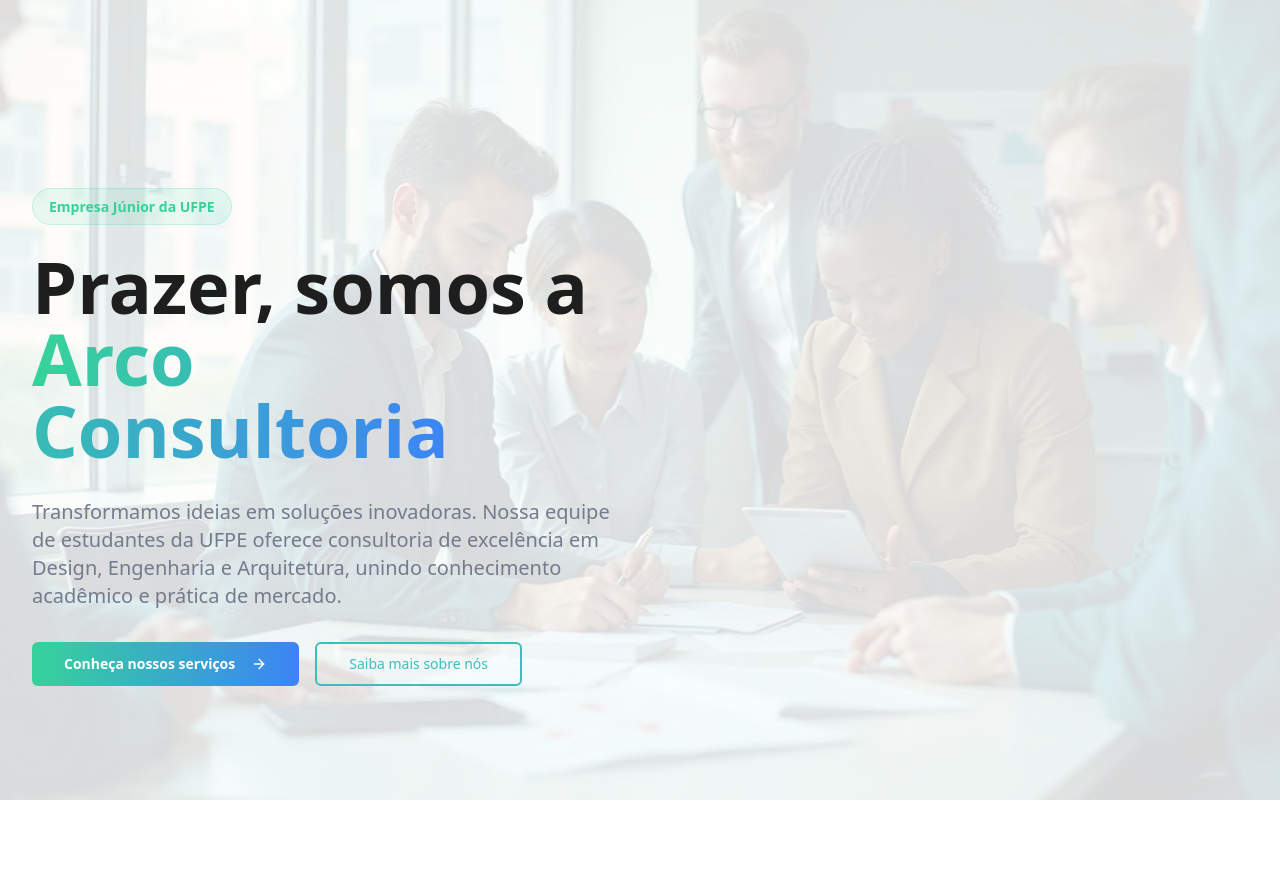
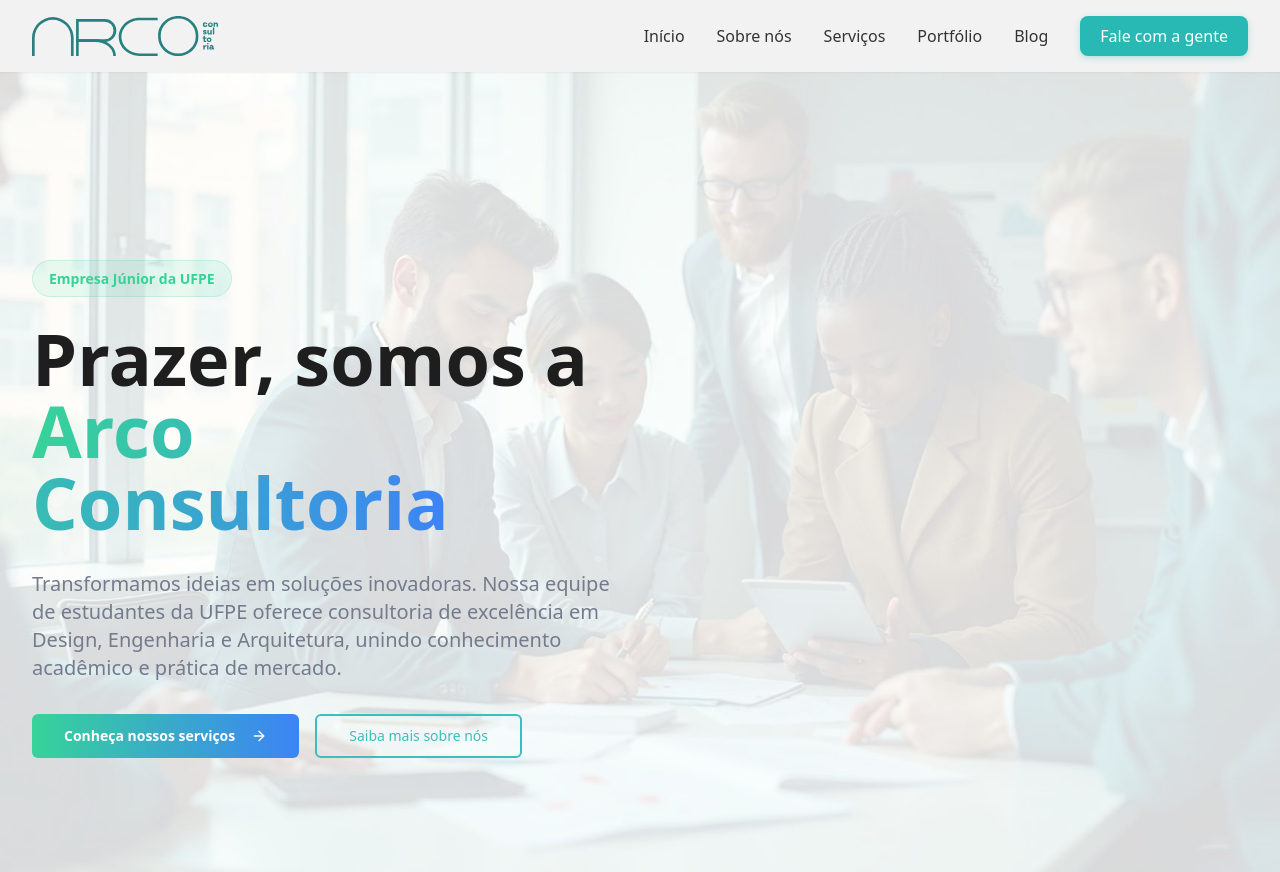
Before and after one commit to projetosseedabit/arco-site-deploy, a Next.js app: page / in a window 1280 px wide. Before the commit the page ends 800 px from the top, so only its background shows below. Built offline with nearby package versions, Linux system fonts and the light colour scheme.

Commit message:
feat: add header

```diff
--- a/src/app/page.tsx
+++ b/src/app/page.tsx
@@ -1,8 +1,10 @@
 import Hero from "@/components/Hero";
+import Header from "@/components/Header";
 
 export default function Home() {
   return (
     <main>
+      <Header />
       <Hero />
     </main>
   );
--- a/src/components/Header.tsx
+++ b/src/components/Header.tsx
@@ -0,0 +1,68 @@
+"use client";
+import Image from "next/image";
+import Link from "next/link";
+import { useState } from "react";
+
+export default function Header() {
+  const [menuOpen, setMenuOpen] = useState(false);
+
+  return (
+    <header className="w-full bg-[#f2f2f2] flex items-center justify-between px-20 py-4 shadow-sm relative z-10 md:px-8">
+      {/* Logo */}
+      <div className="logo">
+        <Image
+          src="/logoArco.svg"
+          alt="Logo Arco"
+          width={120}
+          height={40}
+          className="h-10 w-auto"
+        />
+      </div>
+
+      {/* Menu Desktop + Mobile */}
+      <nav
+        className={`${
+          menuOpen ? "flex" : "hidden"
+        } md:flex flex-col md:flex-row items-center md:gap-8 gap-4 md:static absolute top-[70px] left-0 w-full md:w-auto bg-[#f2f2f2] md:bg-transparent shadow-md md:shadow-none px-6 md:px-0 py-4 md:py-0 transition-all`}
+      >
+        <ul className="flex flex-col md:flex-row list-none gap-4 md:gap-8 text-[#333] font-medium">
+          <li><Link href="#" className="hover:text-[#1d7a7a]">Início</Link></li>
+          <li><Link href="#" className="hover:text-[#1d7a7a]">Sobre nós</Link></li>
+          <li><Link href="#" className="hover:text-[#1d7a7a]">Serviços</Link></li>
+          <li><Link href="#" className="hover:text-[#1d7a7a]">Portfólio</Link></li>
+          <li><Link href="#" className="hover:text-[#1d7a7a]">Blog</Link></li>
+        </ul>
+
+        {/* Botão Contato */}
+        <Link
+          href="#"
+          className="bg-[#28b9b4] text-white px-5 py-2 rounded-lg font-medium shadow-[0_2px_6px_rgba(40,185,180,0.3)] hover:bg-[#22a19b] hover:scale-105 hover:shadow-[0_4px_10px_rgba(34,161,155,0.4)] transition"
+        >
+          Fale com a gente
+        </Link>
+      </nav>
+
+      {/* Botão Menu Mobile */}
+      <div
+        className="flex flex-col justify-between w-6 h-4 cursor-pointer md:hidden"
+        onClick={() => setMenuOpen(!menuOpen)}
+      >
+        <span
+          className={`h-[3px] w-full bg-[#333] rounded transition ${
+            menuOpen ? "rotate-45 translate-y-[7px]" : ""
+          }`}
+        ></span>
+        <span
+          className={`h-[3px] w-full bg-[#333] rounded transition ${
+            menuOpen ? "opacity-0" : ""
+          }`}
+        ></span>
+        <span
+          className={`h-[3px] w-full bg-[#333] rounded transition ${
+            menuOpen ? "-rotate-45 -translate-y-[7px]" : ""
+          }`}
+        ></span>
+      </div>
+    </header>
+  );
+}
--- a/src/components/ui/button.tsx
+++ b/src/components/ui/button.tsx
@@ -1,3 +1,5 @@
+'use client'
+
 import * as React from "react";
 import { Slot } from "@radix-ui/react-slot";
 import { cva, type VariantProps } from "class-variance-authority";
```
Also changed, not shown: public/logoArco.svg (added).
